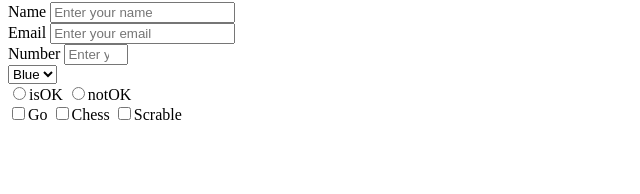
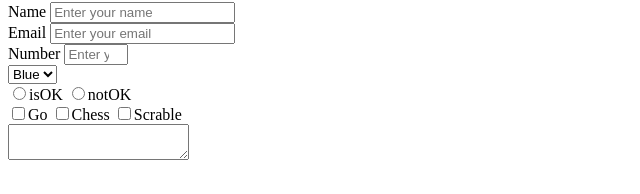
Before and after one commit to PJKober/fcc-rwd, a plain HTML site: page SurveyForm.html in a window 1280 px wide. Shown: the part 112-306 px from the top of the page, without its empty margins (0-640 px from the left). Drawn offline with Linux system fonts and the light colour scheme.

Commit message:
User Story \#15: Inside the form element, I am presented with a textarea at the end for additional comments.

```diff
--- a/SurveyForm.html
+++ b/SurveyForm.html
@@ -112,6 +112,15 @@
       </div>
 
 
+  <!-- User Story #15: Inside the form element, I am presented with a textarea at the end for additional comments. -->
+  <div class="form-groupping">
+    <textarea
+  id="comments"
+  name="comments">
+</textarea>
+
+</div>
+
  </form>
 
 </body>
```
